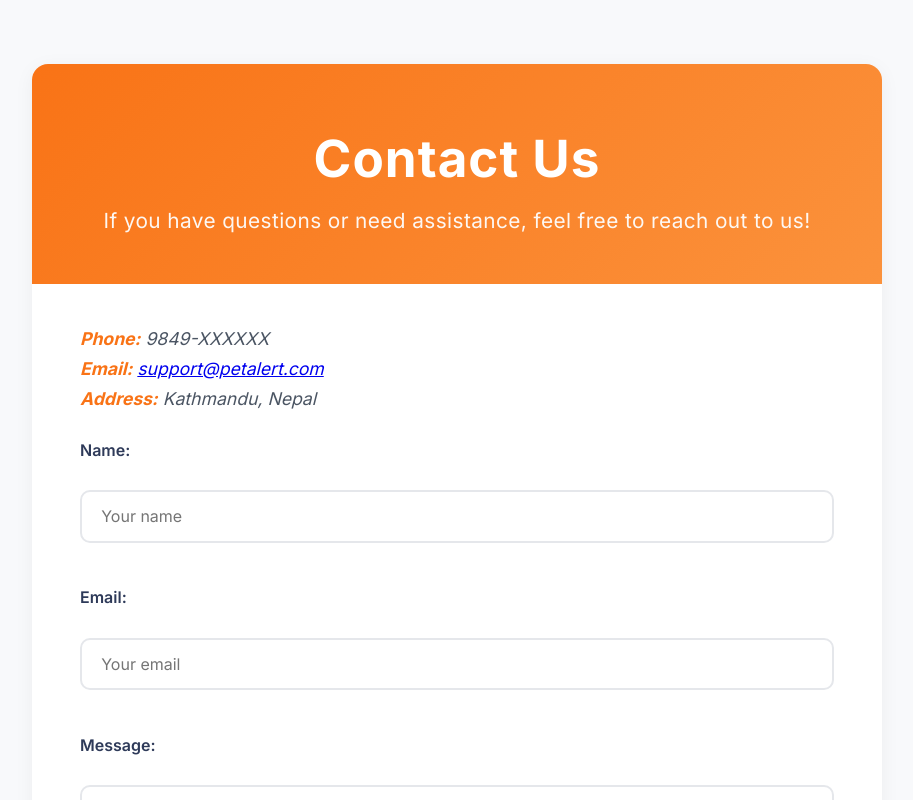
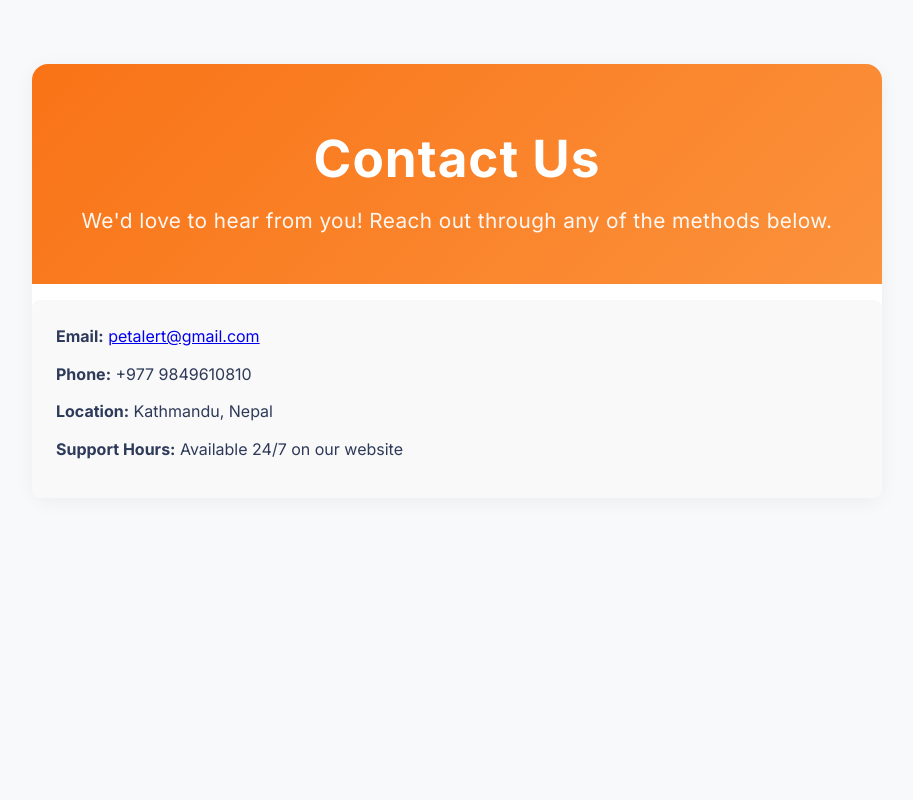
Before and after one commit to aayam17/PetAlert_Web_Frontend, a React (Vite) app: page /contact in a window 1280 px wide. Shown: the whole page, without its empty margins (183-1096 px from the left). Built offline with nearby package versions, Linux system fonts and the light colour scheme.

Commit message:
contact us UI changes

```diff
--- a/src/components/Contact.jsx
+++ b/src/components/Contact.jsx
@@ -7,28 +7,16 @@ const Contact = () => {
       <header className="contact-hero">
         <h2 id="contact-title" className="contact-title">Contact Us</h2>
         <p className="contact-tagline">
-          If you have questions or need assistance, feel free to reach out to us!
+          We'd love to hear from you! Reach out through any of the methods below.
         </p>
       </header>
 
-      <address className="contact-info">
-        <p><strong>Phone:</strong> 9849-XXXXXX</p>
-        <p><strong>Email:</strong> <a href="mailto:support@petalert.com">support@petalert.com</a></p>
-        <p><strong>Address:</strong> Kathmandu, Nepal</p>
-      </address>
-
-      <form className="contact-form" onSubmit={(e) => e.preventDefault()} aria-label="Contact form">
-        <label htmlFor="name">Name:</label>
-        <input id="name" name="name" type="text" placeholder="Your name" required />
-
-        <label htmlFor="email">Email:</label>
-        <input id="email" name="email" type="email" placeholder="Your email" required />
-
-        <label htmlFor="message">Message:</label>
-        <textarea id="message" name="message" placeholder="Write your message here" rows={5} required></textarea>
-
-        <button type="submit" aria-label="Send message">Send</button>
-      </form>
+      <div className="contact-display">
+        <p><strong>Email:</strong> <a href="mailto:petalert@gmail.com">petalert@gmail.com</a></p>
+        <p><strong>Phone:</strong> +977 9849610810</p>
+        <p><strong>Location:</strong> Kathmandu, Nepal</p>
+        <p><strong>Support Hours:</strong> Available 24/7 on our website</p>
+      </div>
     </section>
   );
 };
--- a/src/components/FAQ.jsx
+++ b/src/components/FAQ.jsx
@@ -6,19 +6,14 @@ const FAQ = () => {
 
   const faqs = [
     {
-      question: "How do I create a pet profile?",
-      answer:
-        "To create a pet profile, navigate to the 'Pet Profiles' section and click the 'Add New Pet' button. Fill in the details and save.",
-    },
-    {
       question: "Can I track my pet's vaccination records?",
       answer:
-        "Yes! You can add, edit, and view vaccination records under each pet's profile to stay up-to-date.",
+        "Yes! You can add, edit, and view vaccination records under each pet's records to stay up-to-date.",
     },
     {
       question: "How do I book a vet appointment?",
       answer:
-        "Visit the 'Vet Appointments' page, select your preferred vet and time slot, and confirm your booking.",
+        "Visit the 'Vet Appointments' page, select your prefered location and time slot, and confirm your booking.",
     },
     {
       question: "What if I lose my pet?",
--- a/src/css/contactus.css
+++ b/src/css/contactus.css
@@ -126,3 +126,16 @@
   box-shadow: 0 6px 20px rgba(249, 115, 22, 0.5);
   transform: scale(1.05);
 }
+
+.contact-display {
+  background-color: #f9f9f9;
+  padding: 1.5rem;
+  border-radius: 8px;
+  margin-top: 1rem;
+  font-size: 1rem;
+  line-height: 1.6;
+}
+
+.contact-display p {
+  margin-bottom: 0.75rem;
+}
```
